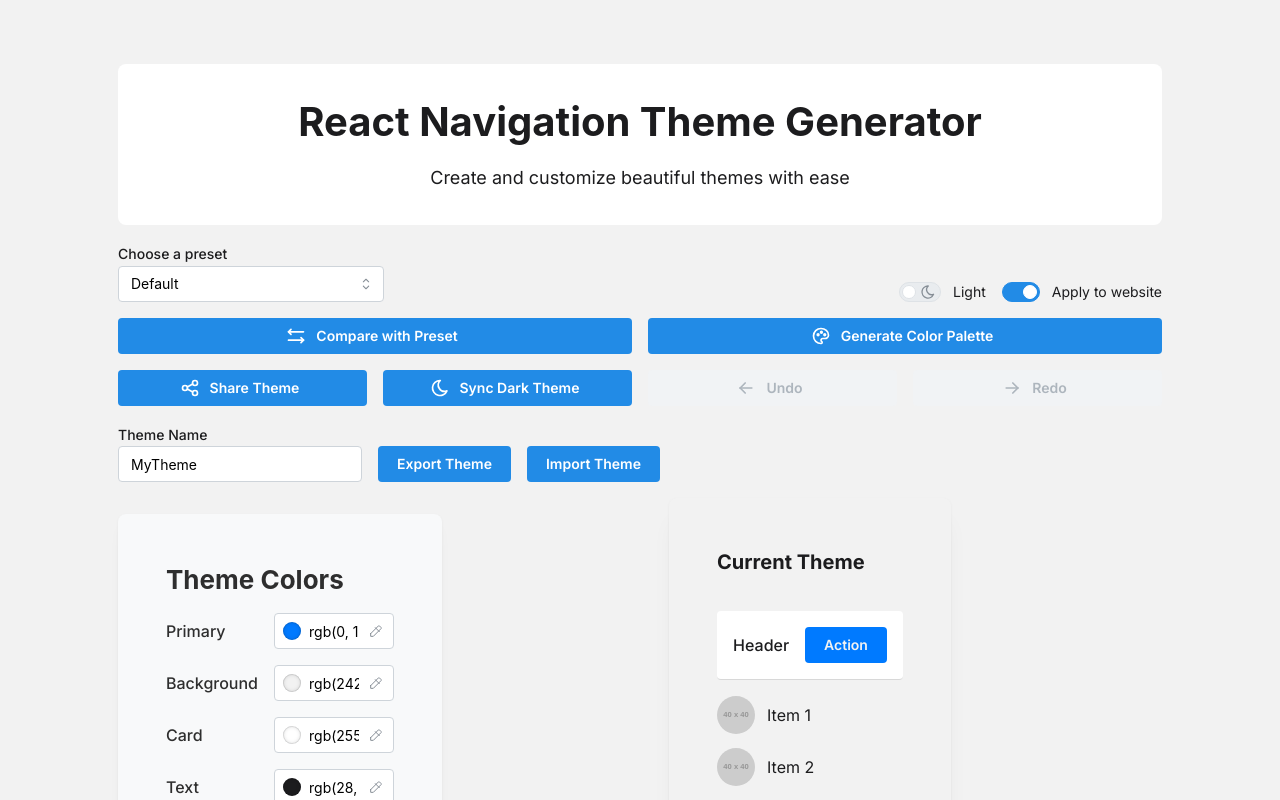
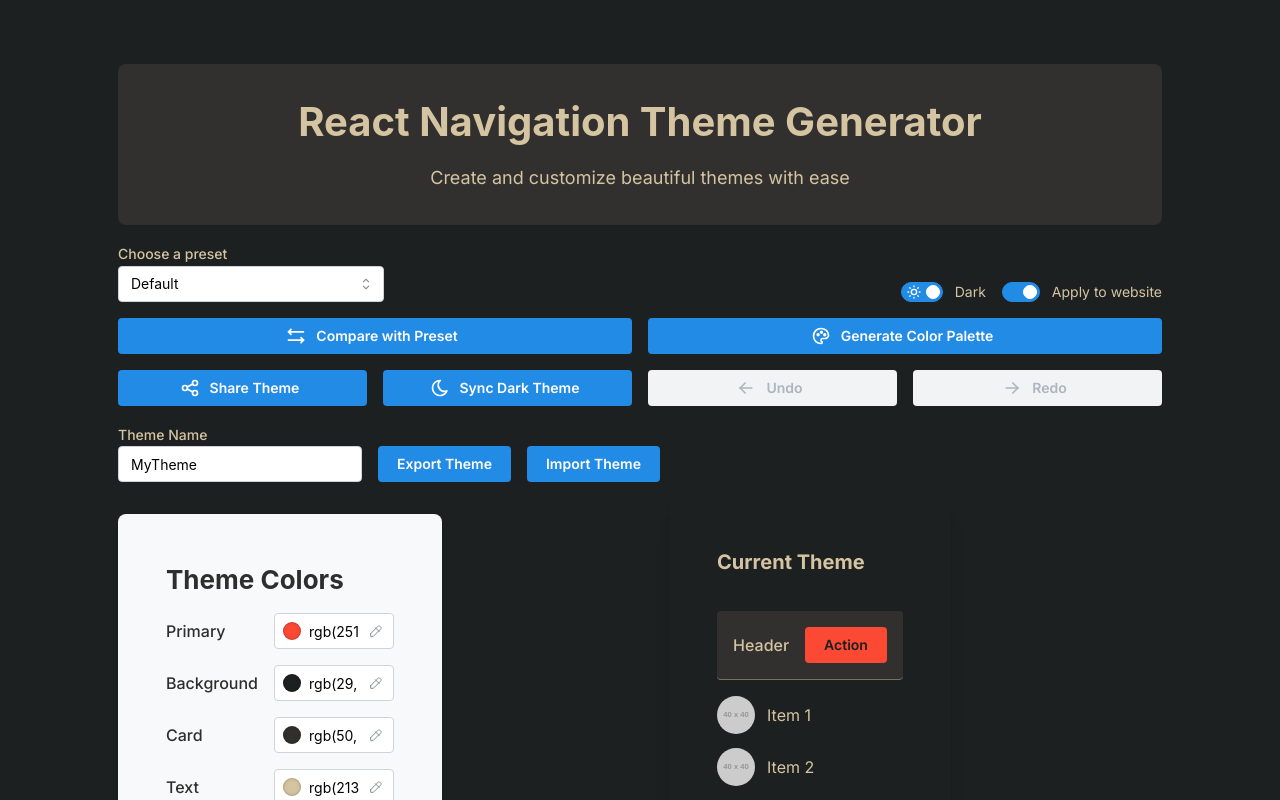
Before and after one commit to Karniej/themegenrn, a Next.js app: page / in a window 1280 px wide. Shown: the top 800 px of the page. Built offline with nearby package versions, Linux system fonts and the light colour scheme.

Commit message:
updated default

```diff
--- a/src/app/page.tsx
+++ b/src/app/page.tsx
@@ -70,16 +70,15 @@ export default function Home() {
     redo,
     canUndo,
     canRedo,
-  } = useThemeHistory(presets.Default.light, presets.Default.dark);
+  } = useThemeHistory(presets.Gruvbox.light, presets.Gruvbox.dark);
 
-  const [currentTheme, setCurrentTheme] = useState<"light" | "dark">("light");
+  const [currentTheme, setCurrentTheme] = useState<"light" | "dark">("dark");
   const [applyToWebsite, setApplyToWebsite] = useState(true);
   const [accessibilityWarnings, setAccessibilityWarnings] = useState<string[]>(
     [],
   );
   const [shareURL, setShareURL] = useState("");
   const [showComparison, setShowComparison] = useState(false);
-  const [comparisonPreset, setComparisonPreset] = useState<string | null>(null);
   const isDark = currentTheme === "dark";
 
   const handleCompare = () => {
```
